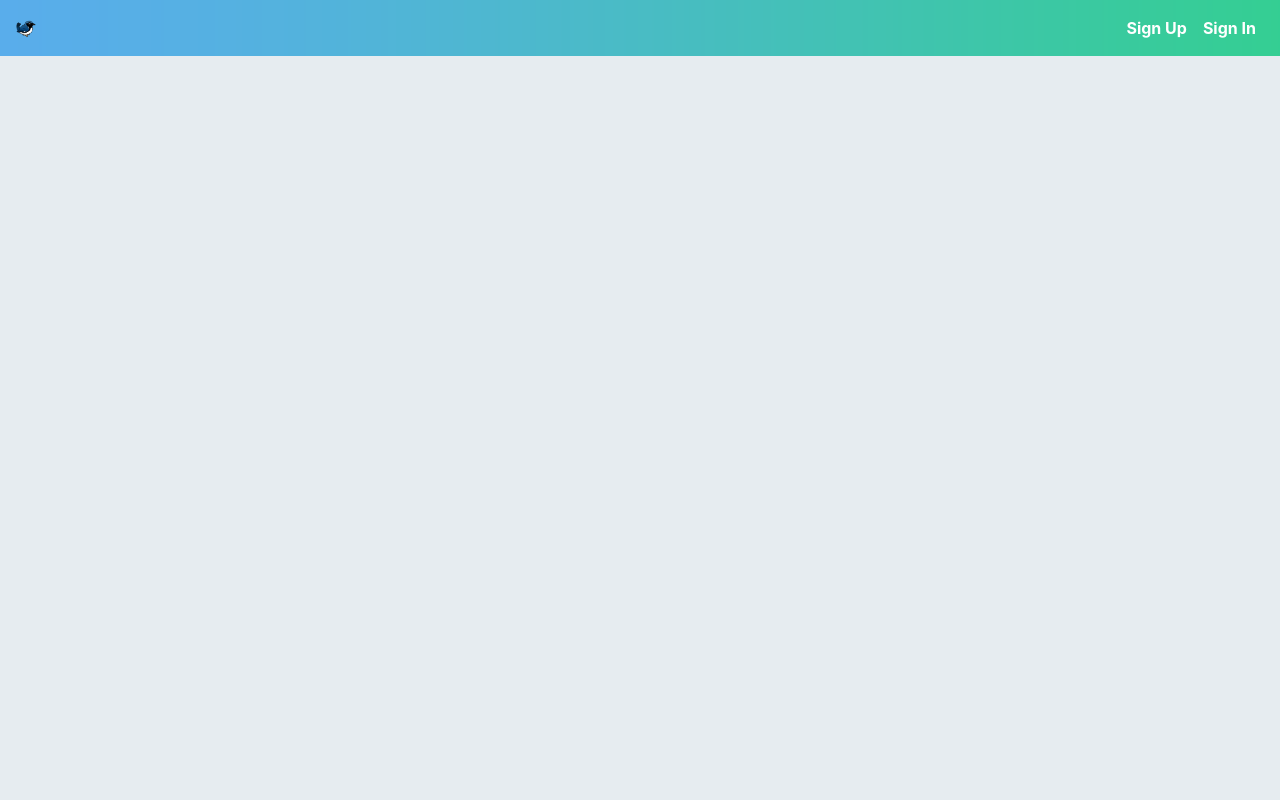
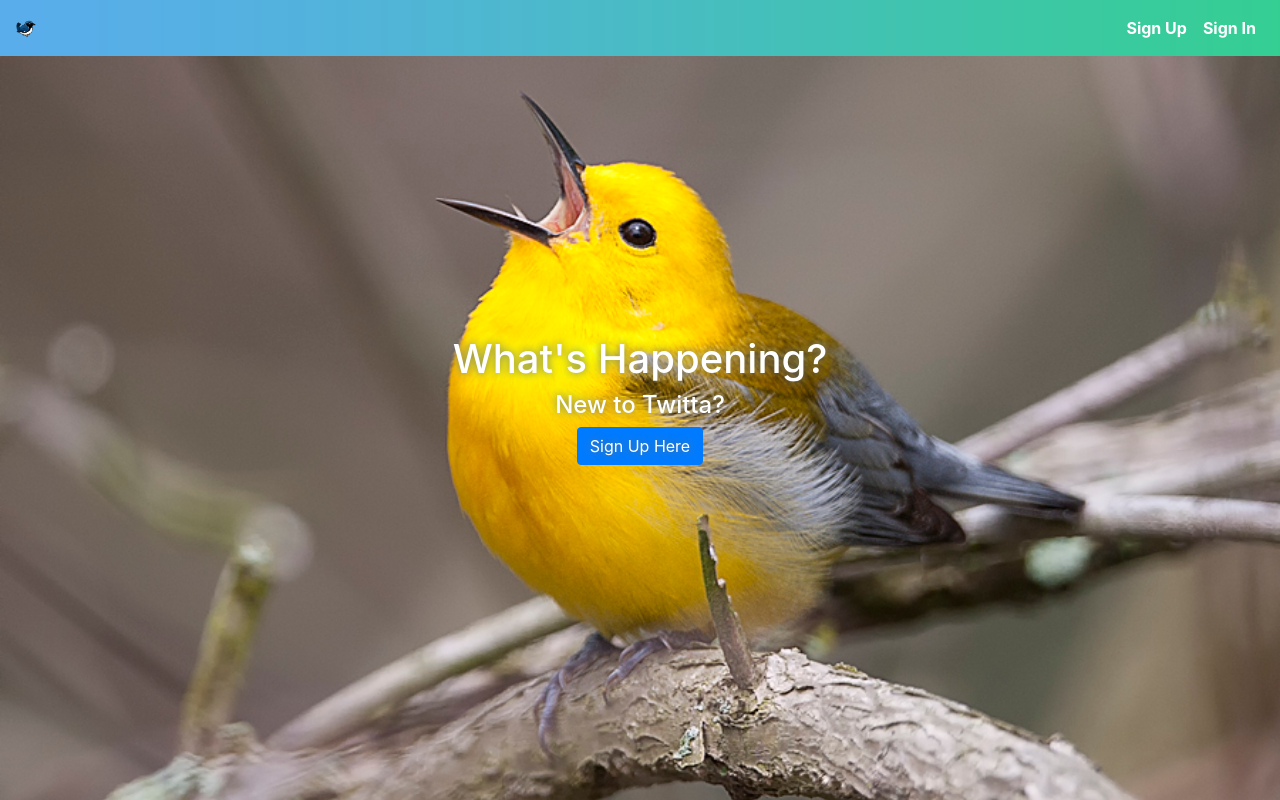
Before and after one commit to PaulBriar/Twitta-Front, a React (Create React App) app: page / in a window 1280 px wide. Built offline with nearby package versions, Linux system fonts and the light colour scheme.

Commit message:
Added Hero section & styling

```diff
--- /dev/null
+++ b/src/components/Homepage.js
@@ -0,0 +1,16 @@
+import React from 'react';
+import { Link } from 'react-router-dom';
+
+const Homepage = () => {
+  return (
+    <div className="home-hero">
+      <h1>What's Happening?</h1>
+      <h4>New to Twitta?</h4>
+      <Link to="/signup" className="btn btn-primary">
+        Sign Up Here
+      </Link>
+    </div>
+  );
+}
+
+export default Homepage;
--- a/src/containers/App.js
+++ b/src/containers/App.js
@@ -3,6 +3,7 @@
 import { configureStore } from '../store';
 import { BrowserRouter as Router } from 'react-router-dom';
 import Navbar from './Navbar';
+import Main from './Main';
 
 const store = configureStore();
 
@@ -11,6 +12,7 @@
     <Router>
       <div className="onboarding">
         <Navbar />
+        <Main />
       </div>
     </Router>
   </Provider>
--- /dev/null
+++ b/src/containers/Main.js
@@ -0,0 +1,22 @@
+import React from 'react';
+import { Switch, Route, withRouter, Redirect } from 'react-router-dom';
+import { connect } from 'react-redux';
+import Homepage from "../components/Homepage";
+
+const Main = props => {
+  return (
+    <div className="container">
+      <Switch>
+        <Route exact path="/" render={props => <Homepage {...props} />} />
+      </Switch>
+    </div>
+  );
+}
+
+const mapStateToProps = state => {
+  return {
+    currentUser: state.currentUser
+  };
+}
+
+export default withRouter(connect(mapStateToProps)(Main));
--- a/src/index.css
+++ b/src/index.css
@@ -35,3 +35,23 @@
   background-image: url("./images/nav-bg.png");
   background-size: 100% 100%;
 }
+
+.home-hero {
+  width: 100vw;
+  height: 100vh;
+  position: absolute;
+  top: 0;
+  left: 0;
+  display: flex;
+  flex-direction: column;
+  align-items: center;
+  justify-content: center;
+  z-index: -1;
+  background-image: url("./images/signed-out-home.jpg");
+  text-align: center;
+  padding: 1rem;
+  background-position: center center;
+  background-size: cover;
+  color: #fff;
+  text-shadow: 0 0 8px #66757f;
+}
```
